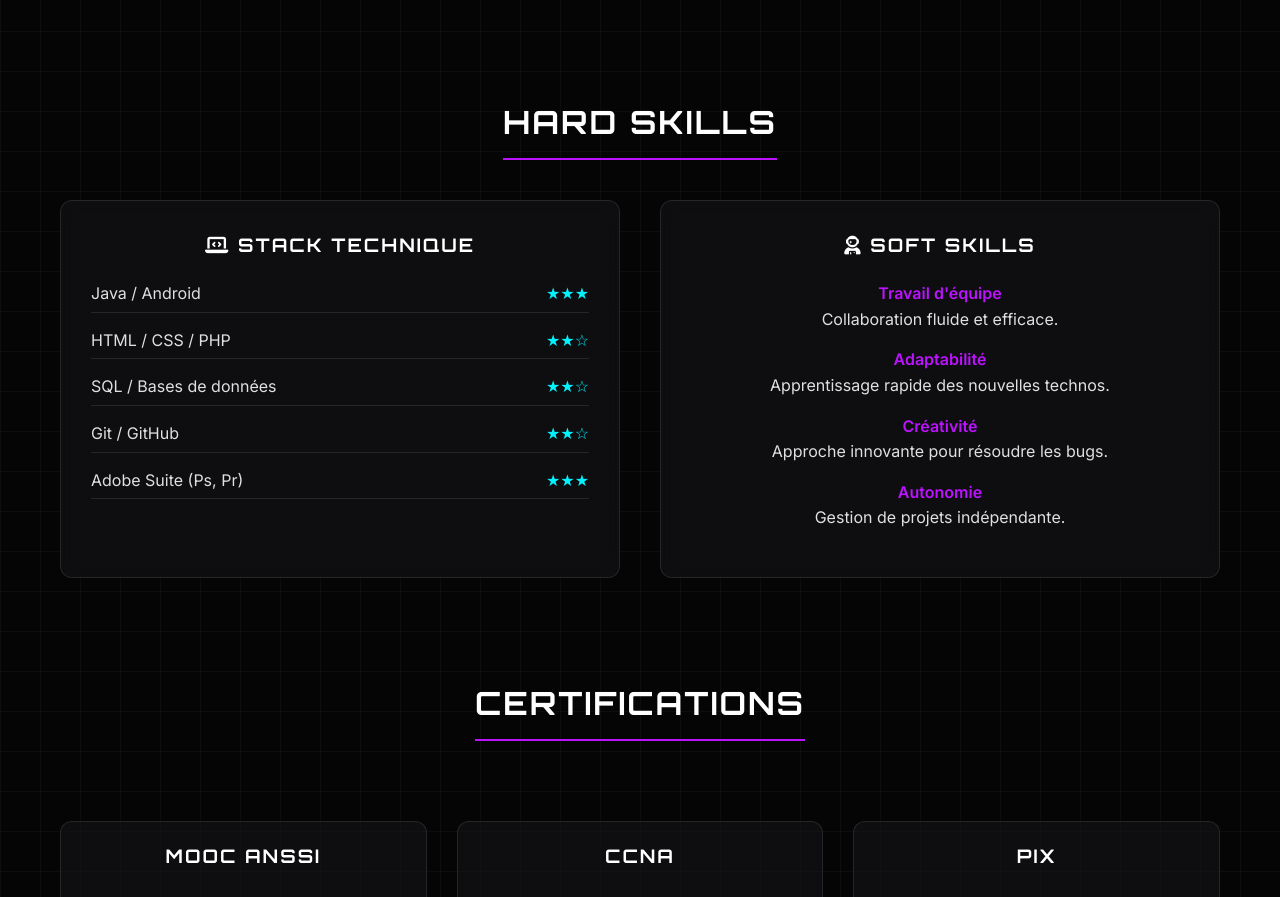
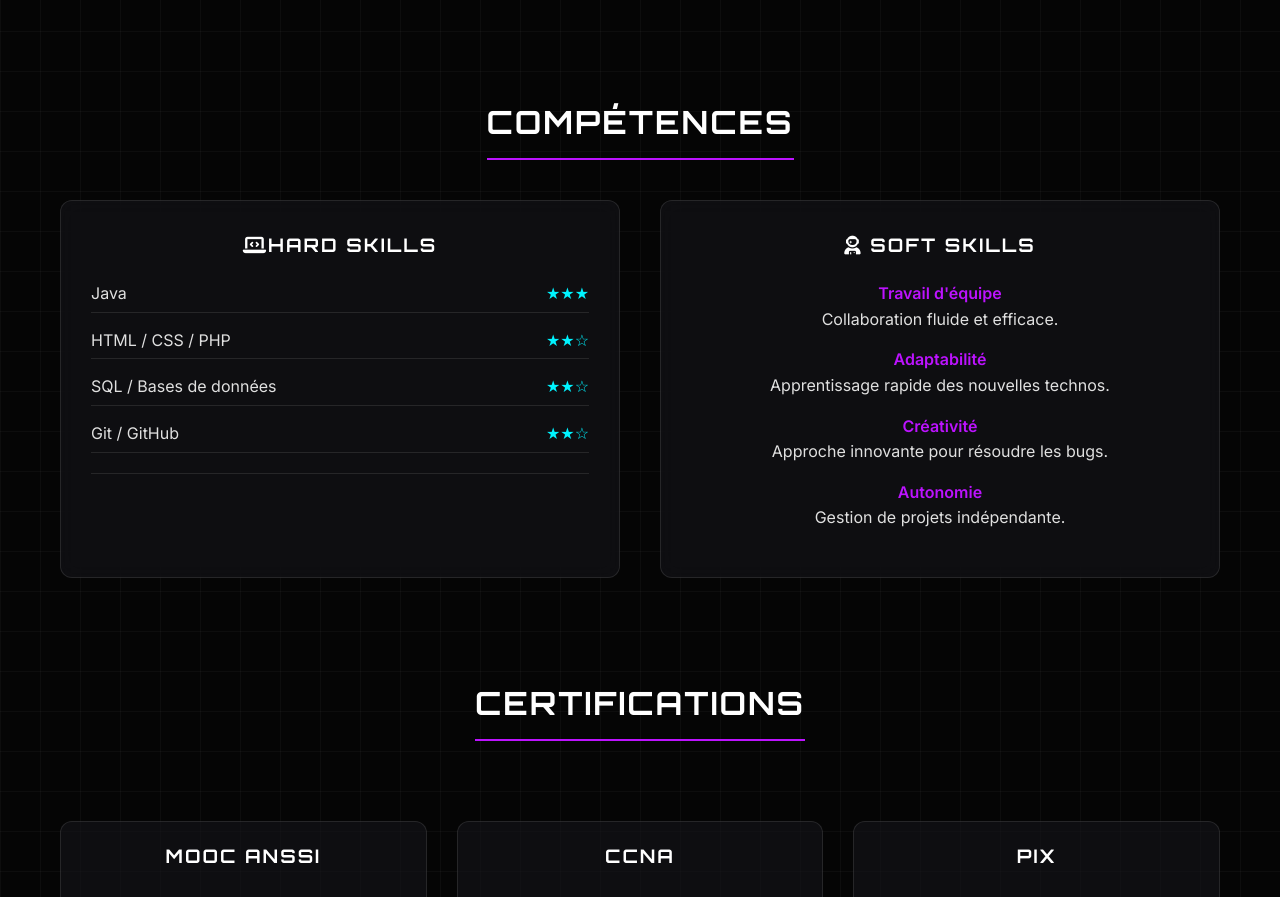
Before and after one commit to Amadou39/Portfolio, a plain HTML site: page index.html in a window 1280 px wide. Shown: the part 2849-3746 px from the top of the page. Drawn offline with Linux system fonts and the light colour scheme.

Commit message:
Update index.html

```diff
--- a/index.html
+++ b/index.html
@@ -151,14 +151,14 @@
     </section>
 
     <section id="competences">
-        <h2>Hard Skills</h2>
+        <h2>Compétences</h2>
         <div class="contact-container">
 
             <div class="card-style">
-                <h3><i class="fas fa-laptop-code"></i> Stack Technique</h3>
+                <h3><i class="fas fa-laptop-code"></i>Hard Skills</h3>
                 <ul style="list-style: none; padding: 0; margin-top: 20px;">
                     <li style="margin-bottom: 15px; display: flex; justify-content: space-between; border-bottom: 1px solid rgba(255,255,255,0.1); padding-bottom: 5px;">
-                        <span>Java / Android</span> <span style="color: var(--neon-cyan);">★★★</span>
+                        <span>Java</span> <span style="color: var(--neon-cyan);">★★★</span>
                     </li>
                     <li style="margin-bottom: 15px; display: flex; justify-content: space-between; border-bottom: 1px solid rgba(255,255,255,0.1); padding-bottom: 5px;">
                         <span>HTML / CSS / PHP</span> <span style="color: var(--neon-cyan);">★★☆</span>
@@ -170,7 +170,6 @@
                         <span>Git / GitHub</span> <span style="color: var(--neon-cyan);">★★☆</span>
                     </li>
                     <li style="margin-bottom: 15px; display: flex; justify-content: space-between; border-bottom: 1px solid rgba(255,255,255,0.1); padding-bottom: 5px;">
-                        <span>Adobe Suite (Ps, Pr)</span> <span style="color: var(--neon-cyan);">★★★</span>
                     </li>
                 </ul>
             </div>
@@ -325,4 +324,5 @@
         <script src="Script.js"></script>
 
         </body>
+
         </html>
```
